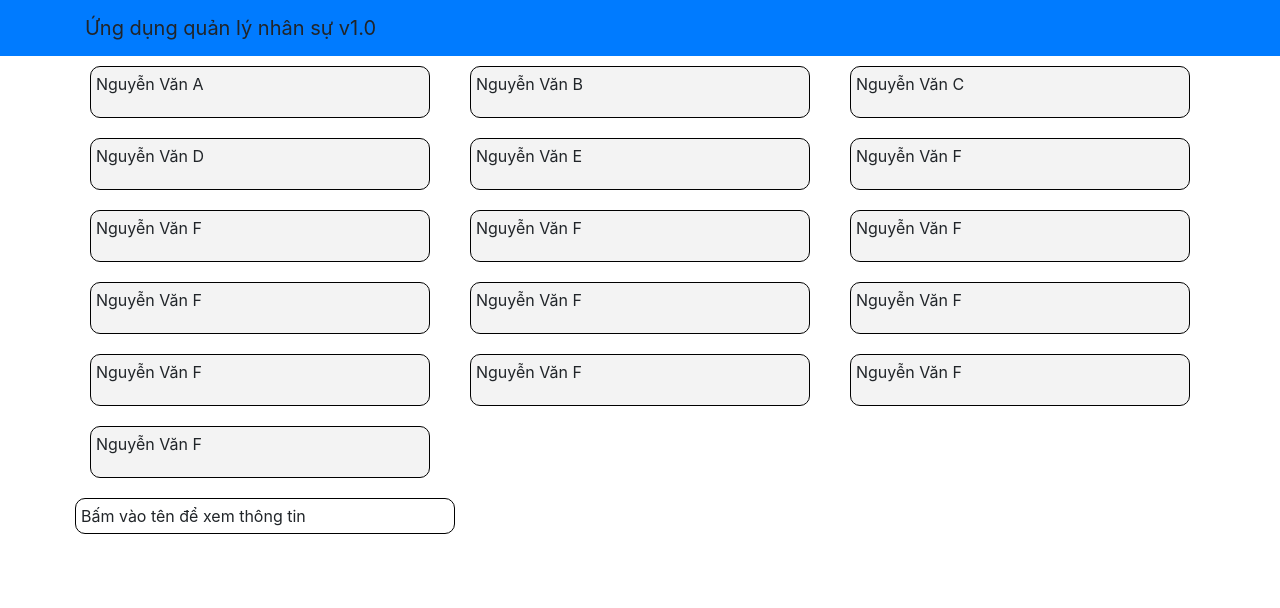
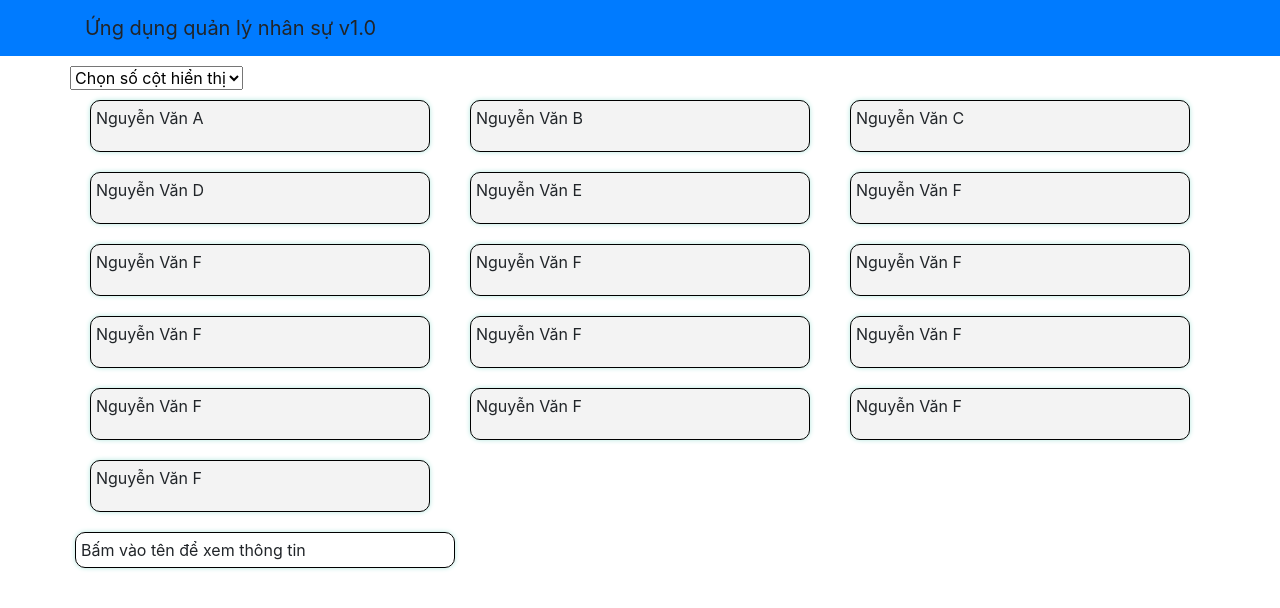
Before and after one commit to Tungelino/asm1, a React (Create React App) app: page / in a window 1280 px wide. Shown: the top 608 px of the page. Built offline with nearby package versions, Linux system fonts and the light colour scheme.

Commit message:
commit 5: test 1

```diff
--- a/src/components/StaffListComponent.js
+++ b/src/components/StaffListComponent.js
@@ -17,7 +17,6 @@ function RenderStaff({ data, onClick }) {
 function StaffList() {
     const [info, setInfo] = useState()
     const handleInfo = (data) => {
-        console.log(data.name);
         setInfo(<div >
             <h3>Họ và tên: {data.name}</h3>
             <img src={data.image} />
@@ -28,8 +27,42 @@ function StaffList() {
             <p>Số ngày đã làm thêm: {data.overTime}</p>
         </div>)
     }
+    // const [change6, setChange6] = useState()
+    // const handleChange6 = () => {
+    //     setChange6(
+    //         <div className='col-lg-2'>
+
+    //         </div>
+    //     )
+    // }
+    // const [change3, setChange3] = useState()
+    // const handleChange3 = () => {
+    //     setChange3(
+    //         <div className='col-lg-4'>
+
+    //         </div>
+    //     )
+    // }
+    // const [change2, setChange2] = useState()
+    // const handleChange2 = () => {
+    //     setChange2(
+    //         <div className='col-lg-6'>
+
+    //         </div>
+    //     )
+    // }
 
     return (<div className='container'>
+        <div className='row'>
+            <div className='select-box'>
+                <select class="form-select" aria-label="Default select example">
+                    <option selected>Chọn số cột hiển thị</option>
+                    {/* <option value="1" onChange={handleChange6}>6 cột</option>
+                    <option value="2" onChange={handleChange3}>3 cột</option>
+                    <option value="3" onChange={handleChange2}>2 cột</option> */}
+                </select>
+            </div>
+        </div>
         <div className='row'>
             {STAFFS.map(staff => (
                 <RenderStaff
--- a/src/components/staff.css
+++ b/src/components/staff.css
@@ -1,6 +1,7 @@
 .staff-name{
     background-color: #f3f3f3;
     border-radius: 10px;
+    box-shadow: 0px 0px 5px #b4e7df;
     border: 1px solid black;
     margin: 10px 5px;
     text-align: left;
@@ -9,9 +10,12 @@
 .info-box{
     border: 1px solid black;
     border-radius: 10px;
-
+    box-shadow: 0px 0px 5px #b4e7df;
     width: 100%;
     height: auto;
     margin: 10px 5px;
     padding: 5px;
 }
+.select-box{
+    margin-top: 10px;
+}
```
